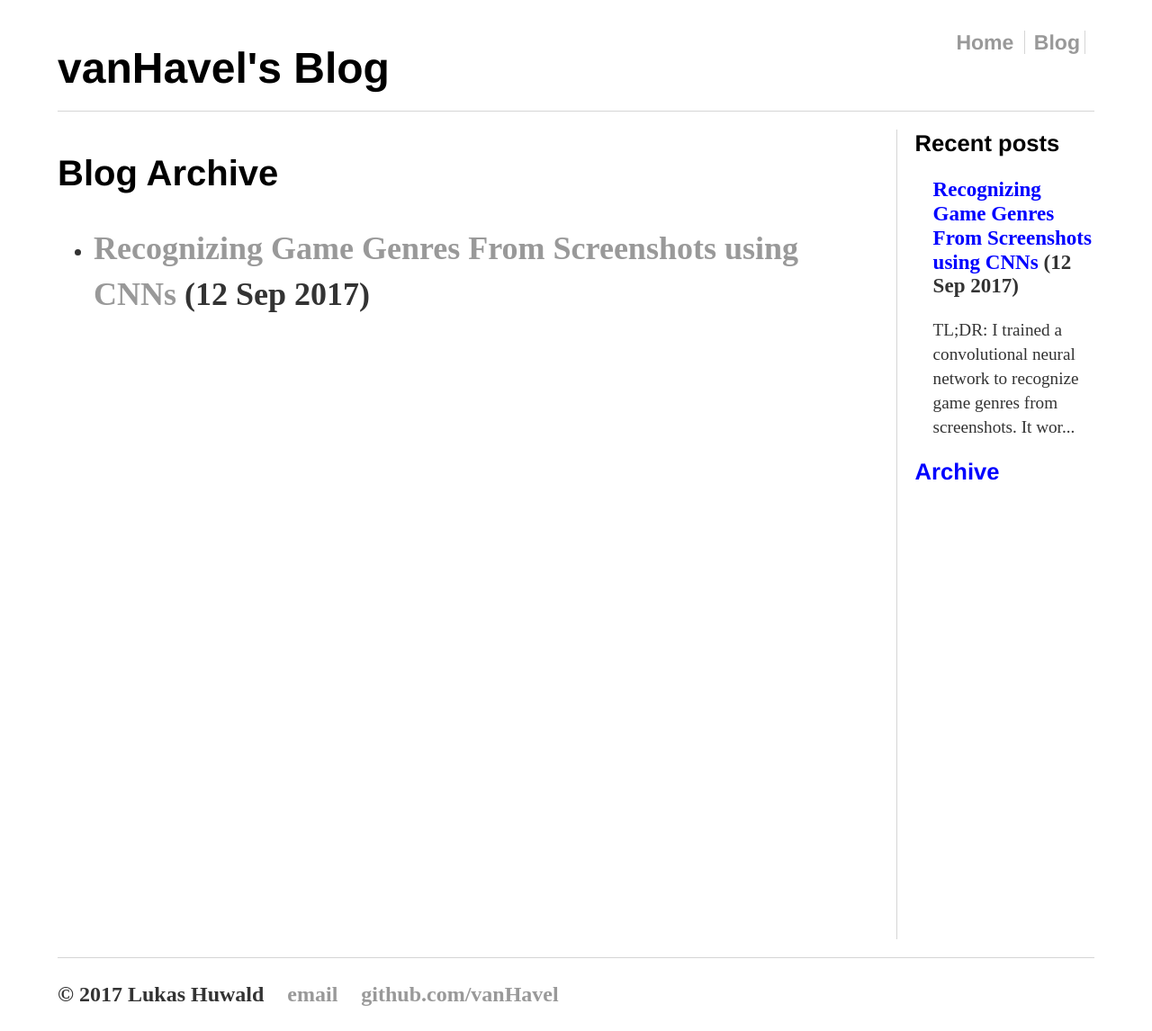
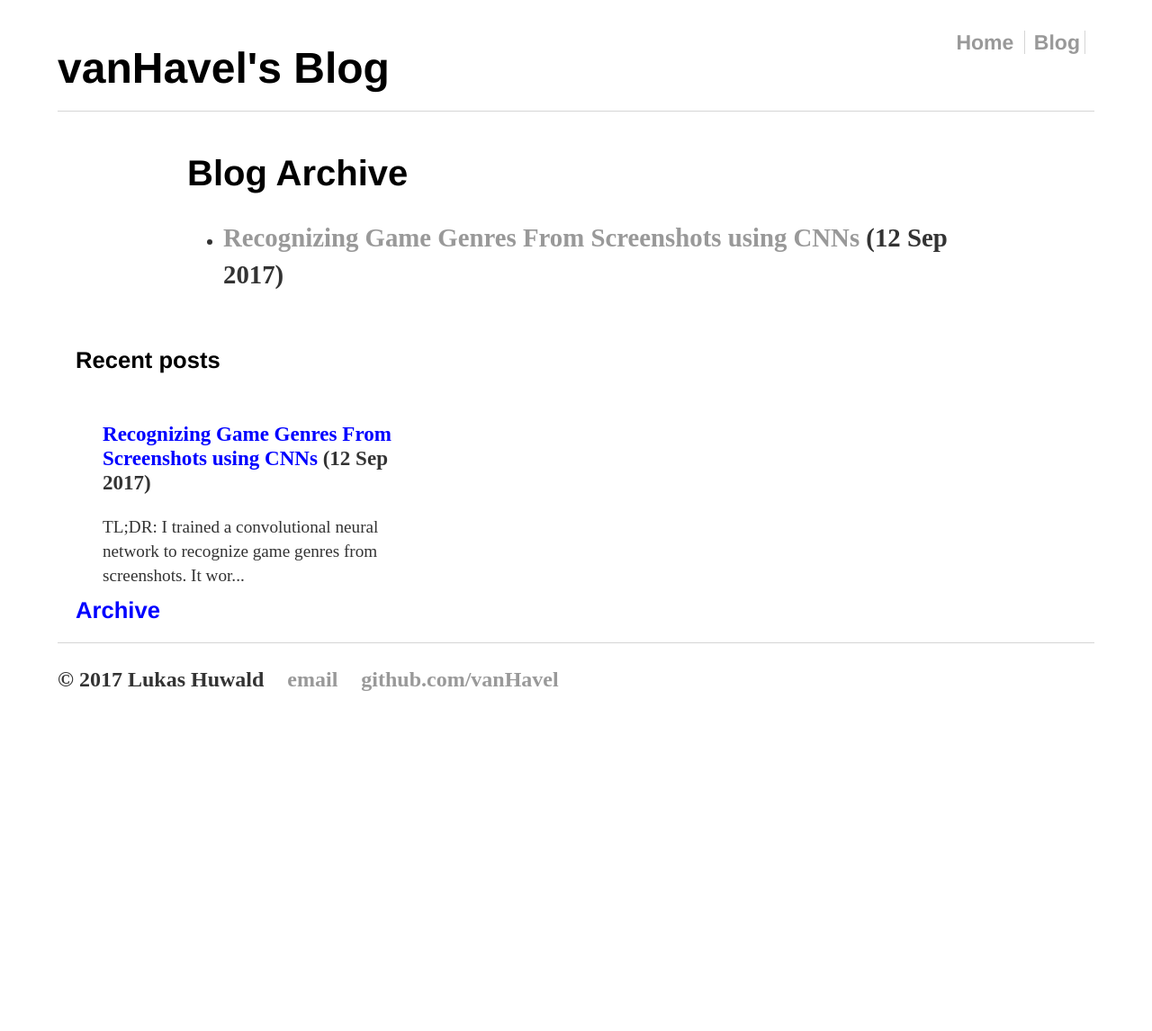
Before and after one commit to vanHavel/vanHavel.github.io, a Jekyll site: the page built from blog/archive.html, in a window 1280 px wide. Shown: the whole page at 90% size. Built offline with Jekyll 4.4.1, drawn with Linux system fonts in a browser that asks for light colours; after the commit the page ends 900 px from its top, so only the background shows below that.

Commit message:
changed layout of blog for better readability

```diff
--- a/_layouts/blog.html
+++ b/_layouts/blog.html
@@ -5,6 +5,7 @@ layout: default
   {{content}}
 </div>
 <div class="postnav">
+  <div class="postlist">
     <h2>Recent posts</h2>
 	  <ul class="posts">
 
@@ -18,5 +19,8 @@ layout: default
         </li>
   	  {% endfor %}
   	</ul>
+  </div>
+  <div class = "archivediv">
     <h2><a href="/blog/archive">Archive</a></h2>
   </div>
+</div>
--- a/css/blog.css
+++ b/css/blog.css
@@ -12,6 +12,11 @@ ul.posts li p {
 
 ul.archive {
   font-weight: bold;
+  font-size: 1.2em;
+}
+
+ul.archive li {
+  margin-bottom: -10px;
 }
 
 h1 {
@@ -19,11 +24,16 @@ h1 {
     font-family:'Helvetica', 'Arial', 'Sans-Serif';
 }
 
-div.postnav {
-  width: 19%;
-  height: 100vh;
+div.postlist {
   float: left;
-  overflow-y: scroll;
+  width: 100%;
+}
+
+div.postlist li {
+  margin: 10px;
+  display: block;
+  float: left;
+  width: 30%;
 }
 
 div.postnav a {
@@ -40,13 +50,13 @@ div.postnav p {
   font-size: 1.2em;
 }
 
+div.archivediv {
+  float: none;
+}
+
 div.postholder {
-  width: 80%;
-  height: 100vh;
-  float: left;
+  width: 75%;
   margin: auto;
-  border-right: 1px solid #d5d5d5;
-  padding-right: 10px;
   margin-bottom: 20px;
   margin-top: 20px;
   overflow-y: scroll;
```
Lines whose indentation alone changed are shown as unchanged.
